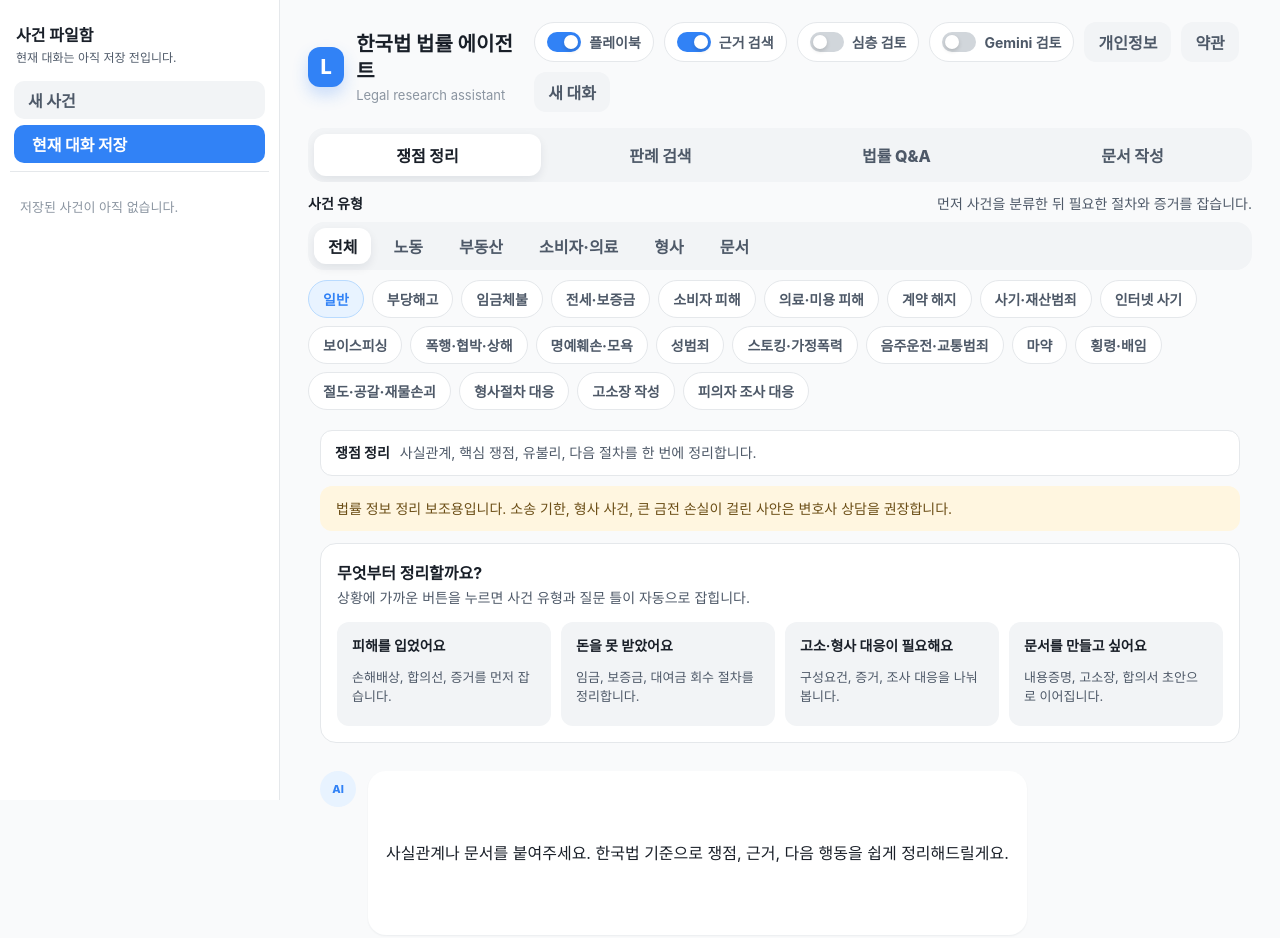
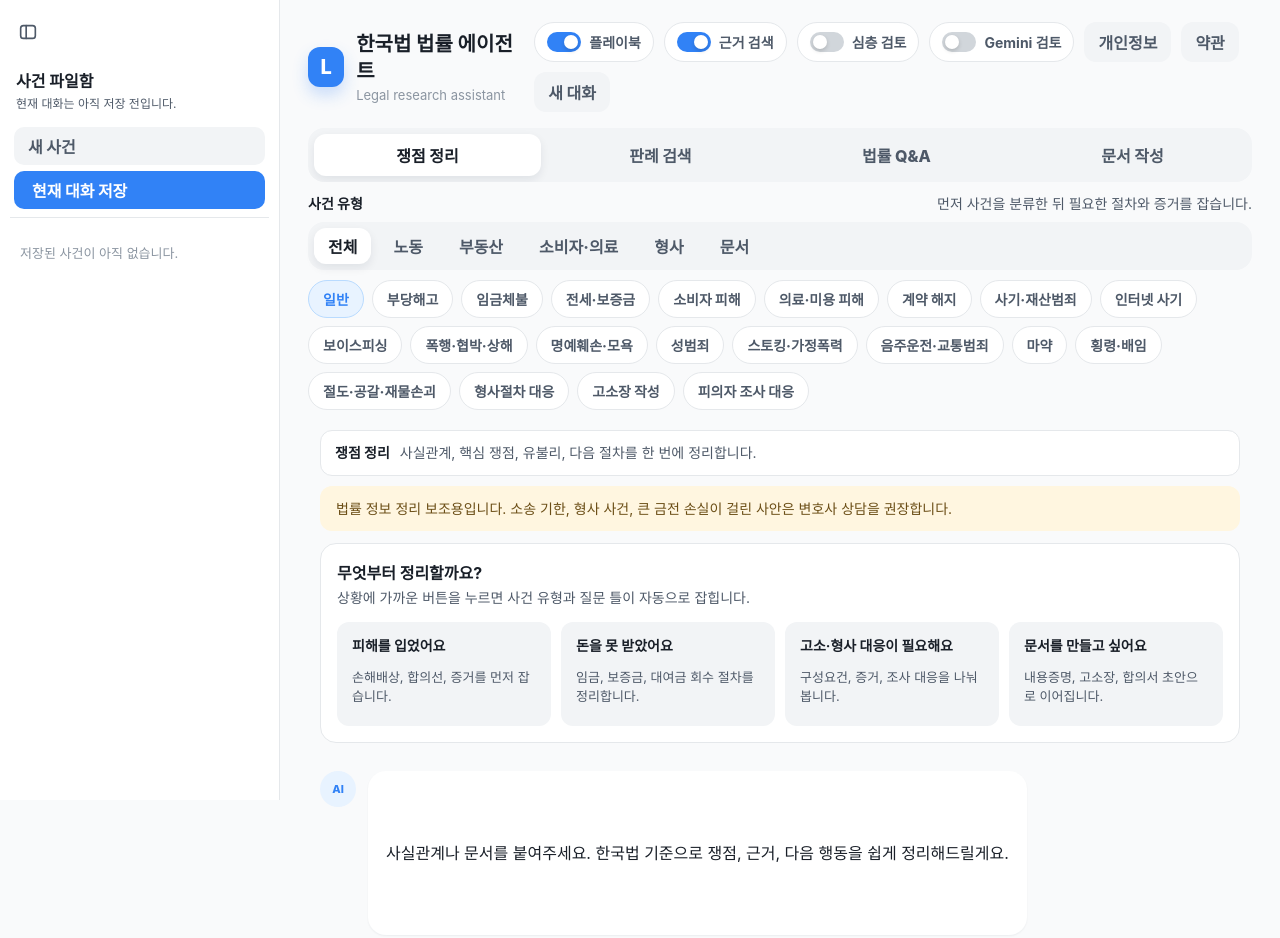
Before and after one commit to dogfrogcat/legal-agent-webapp, a website: page public/index.html in a window 1280 px wide. Shown: the top 938 px of the page. Drawn offline with Linux system fonts and the light colour scheme; no server answers.

Commit message:
Add collapsible case sidebar

```diff
--- a/public/app.js
+++ b/public/app.js
@@ -10,6 +10,7 @@ const privacyConsent = document.querySelector("#privacyConsent");
 const privacyDetails = document.querySelector("#privacyDetails");
 const loginError = document.querySelector("#loginError");
 const appShell = document.querySelector("#appShell");
+const sidebarToggle = document.querySelector("#sidebarToggle");
 const chat = document.querySelector("#chat");
 const form = document.querySelector("#chatForm");
 const input = document.querySelector("#messageInput");
@@ -306,6 +307,7 @@ const MAX_IMAGES = 4;
 const MAX_IMAGE_BYTES = 8 * 1024 * 1024;
 const PRIVACY_ACCEPTED_KEY = "legalAgentPrivacyAccepted";
 const CASE_FILES_KEY = "legalAgentCaseFiles";
+const SIDEBAR_STATE_KEY = "legalAgentSidebarState";
 
 const CASE_CATEGORY_DEFAULTS = {
   all: "general",
@@ -421,6 +423,7 @@ setMode(mode);
 setCaseCategory(activeCaseCategory);
 setCaseType(caseType);
 applyContentProofPreset();
+setSidebarCollapsed(loadSidebarCollapsed(), false);
 void initializeAuth();
 
 loginForm.addEventListener("submit", async (event) => {
@@ -430,6 +433,10 @@ loginForm.addEventListener("submit", async (event) => {
 
 signupButton.addEventListener("click", async () => {
   await submitAuth();
+});
+
+sidebarToggle.addEventListener("click", () => {
+  setSidebarCollapsed(!appShell.classList.contains("sidebar-collapsed"));
 });
 
 privacyConsent.addEventListener("change", () => {
@@ -820,6 +827,29 @@ function setBusy(isBusy) {
   deepResearch.disabled = isBusy;
   geminiReview.disabled = isBusy;
   sendButton.textContent = isBusy ? "분석 중" : MODE_CONFIG[mode].submitLabel;
+}
+
+function loadSidebarCollapsed() {
+  try {
+    return localStorage.getItem(SIDEBAR_STATE_KEY) === "collapsed";
+  } catch {
+    return false;
+  }
+}
+
+function setSidebarCollapsed(isCollapsed, persist = true) {
+  appShell.classList.toggle("sidebar-collapsed", isCollapsed);
+  sidebarToggle.setAttribute("aria-expanded", String(!isCollapsed));
+  sidebarToggle.setAttribute("aria-label", isCollapsed ? "사이드바 열기" : "사이드바 닫기");
+  sidebarToggle.title = isCollapsed ? "사이드바 열기" : "사이드바 닫기";
+
+  if (!persist) return;
+
+  try {
+    localStorage.setItem(SIDEBAR_STATE_KEY, isCollapsed ? "collapsed" : "open");
+  } catch {
+    // 사이드바 상태 저장 실패는 사용 흐름을 막지 않습니다.
+  }
 }
 
 async function initializeAuth() {
--- a/public/index.html
+++ b/public/index.html
@@ -42,6 +42,14 @@
 
     <main id="appShell" class="app-shell" hidden>
       <aside class="conversation-sidebar" aria-label="저장된 사건">
+        <div class="sidebar-toolbar">
+          <button id="sidebarToggle" class="sidebar-toggle" type="button" aria-label="사이드바 닫기" aria-expanded="true" title="사이드바 닫기">
+            <svg viewBox="0 0 24 24" aria-hidden="true">
+              <rect x="4" y="5" width="16" height="14" rx="3"></rect>
+              <path d="M10 5v14"></path>
+            </svg>
+          </button>
+        </div>
         <section id="caseFilePanel" class="case-file-panel" aria-label="사건 파일함">
           <div class="case-file-head">
             <div>
--- a/public/styles.css
+++ b/public/styles.css
@@ -190,17 +190,67 @@ button {
   grid-template-columns: 280px minmax(0, 1fr);
   min-height: 100vh;
   background: var(--surface);
+  transition: grid-template-columns 0.18s ease;
+}
+
+.app-shell.sidebar-collapsed {
+  grid-template-columns: 56px minmax(0, 1fr);
 }
 
 .conversation-sidebar {
   position: sticky;
   top: 0;
   display: grid;
+  grid-template-rows: auto minmax(0, 1fr);
+  gap: 10px;
   min-width: 0;
   height: 100vh;
   padding: 14px 10px;
   background: var(--surface-raised);
   border-right: 1px solid var(--line);
+  overflow: hidden;
+}
+
+.sidebar-toolbar {
+  display: flex;
+  align-items: center;
+  justify-content: flex-start;
+  min-width: 0;
+}
+
+.sidebar-toggle {
+  display: grid;
+  place-items: center;
+  width: 36px;
+  height: 36px;
+  color: var(--text-soft);
+  background: transparent;
+  border: 0;
+  border-radius: 10px;
+  cursor: pointer;
+}
+
+.sidebar-toggle:hover {
+  color: var(--text);
+  background: var(--layer);
+}
+
+.sidebar-toggle svg {
+  width: 22px;
+  height: 22px;
+  fill: none;
+  stroke: currentColor;
+  stroke-linecap: round;
+  stroke-linejoin: round;
+  stroke-width: 1.8;
+}
+
+.app-shell.sidebar-collapsed .conversation-sidebar {
+  padding: 14px 10px;
+}
+
+.app-shell.sidebar-collapsed .case-file-panel {
+  display: none;
 }
 
 .app-main {
@@ -957,6 +1007,7 @@ h1 {
 }
 
 @media (prefers-reduced-motion: reduce) {
+  .app-shell,
   .message.pending .avatar,
   .thinking-bubble,
   .thinking-orb,
@@ -1234,12 +1285,20 @@ textarea::placeholder {
     grid-template-columns: 1fr;
   }
 
+  .app-shell.sidebar-collapsed {
+    grid-template-columns: 1fr;
+  }
+
   .conversation-sidebar {
     position: static;
     height: auto;
     padding: 12px 16px;
     border-right: 0;
     border-bottom: 1px solid var(--line);
+  }
+
+  .app-shell.sidebar-collapsed .conversation-sidebar {
+    padding: 12px 16px;
   }
 
   .app-main {
```
